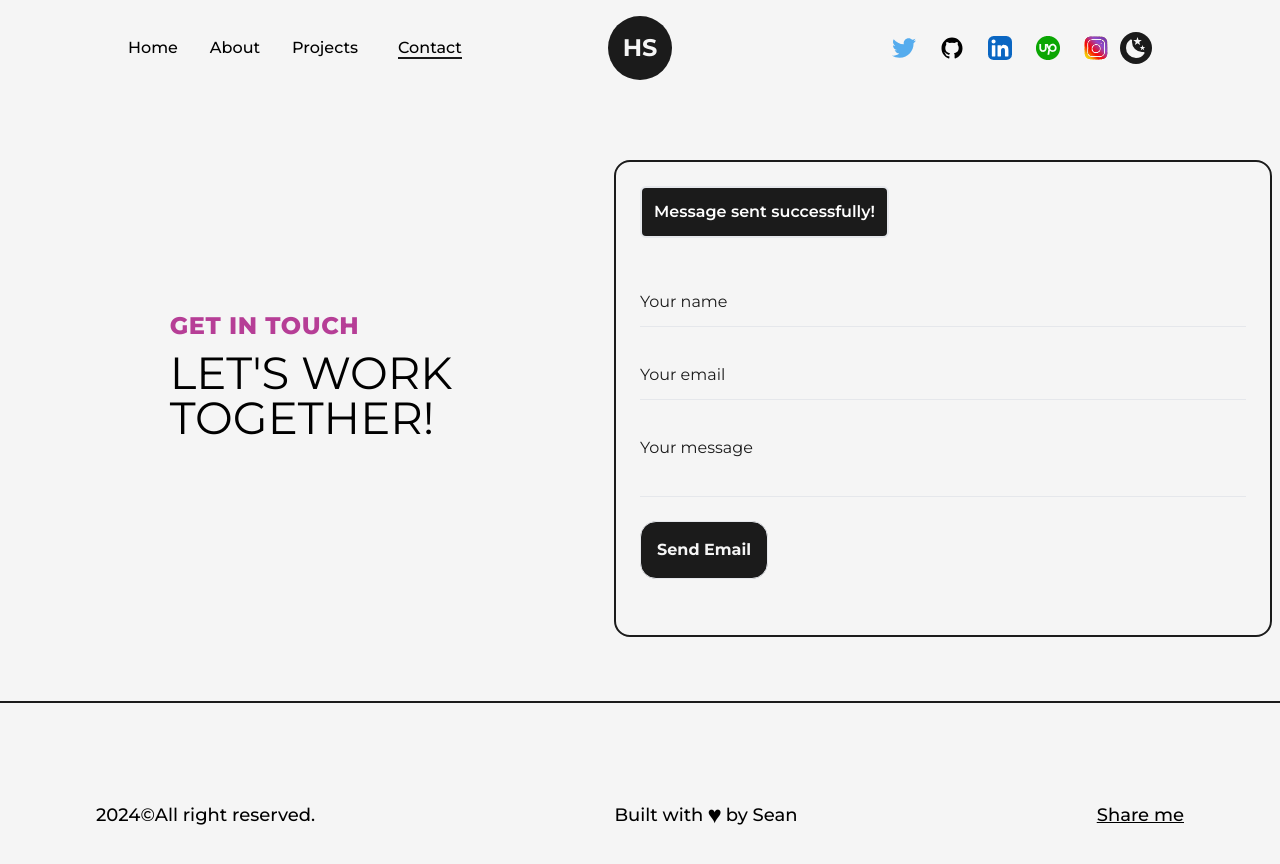
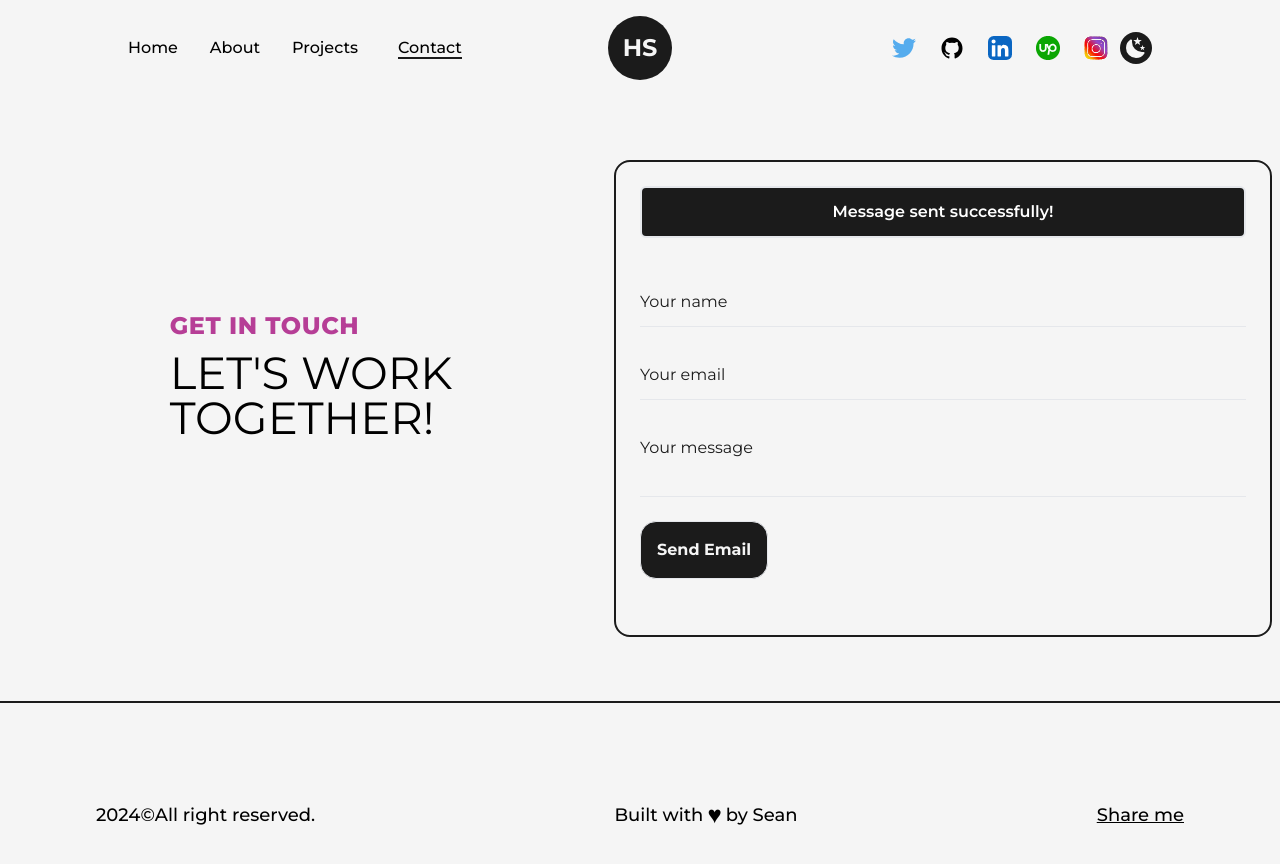
Before and after one commit to Sangwasean/myPortfolio, a Next.js app: page /ContactPage in a window 1280 px wide. Both pictures are taken after typing "Sample", "name@example.com", "Sample" into the empty fields and a click on the button "Send Email". Shown: the top 864 px of the page. Built offline with nearby package versions, Linux system fonts and the light colour scheme.

Commit message:
cOMPLETION

```diff
--- a/src/pages/ContactPage.jsx
+++ b/src/pages/ContactPage.jsx
@@ -72,7 +72,7 @@
               className="flex-1 rounded-2xl flex flex-col gap-y-6 pb-14 p-6 items-start border-2  border-dark dark:border-light"
             >
               {success && (
-                <div className="dark:text-green-700 text-white mb-4  border-2 p-3 rounded-md bg-dark dark:bg-white font-semibold">
+                <div className="w-full text-center dark:text-green-700 text-white mb-4  border-2 p-3 rounded-md bg-dark dark:bg-white font-semibold">
                   Message sent successfully!
                 </div>
               )}
```
